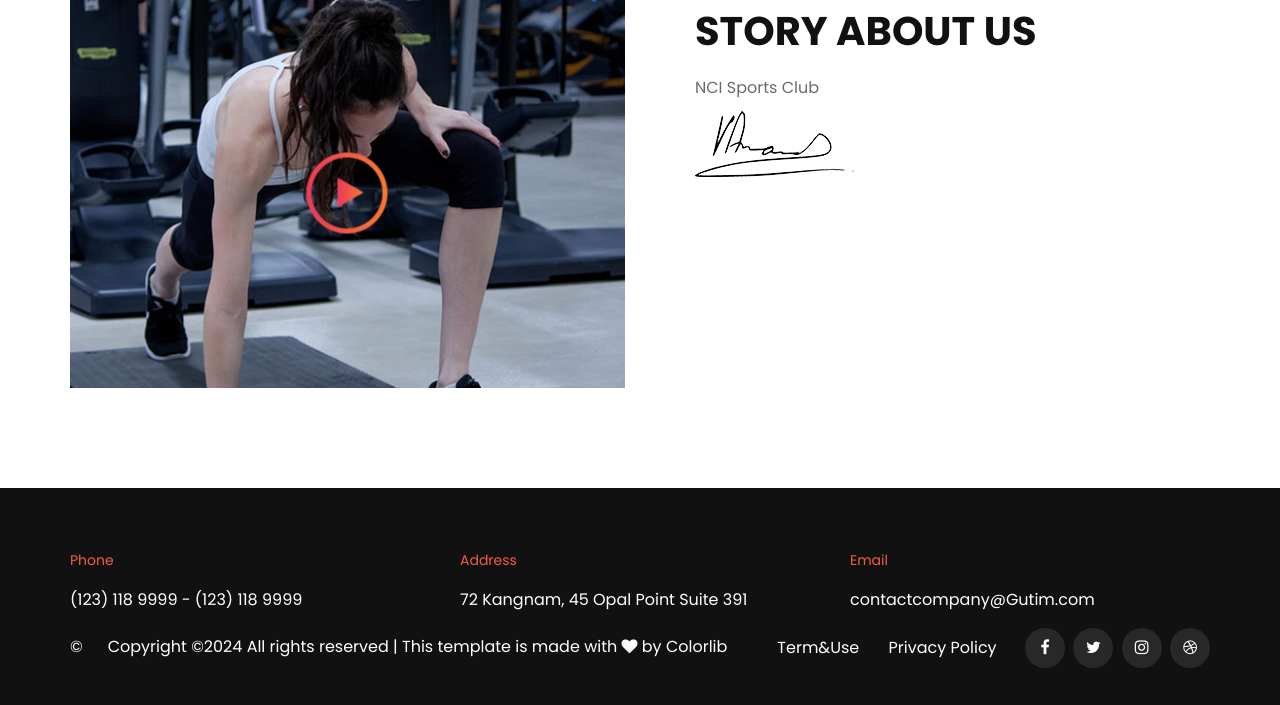
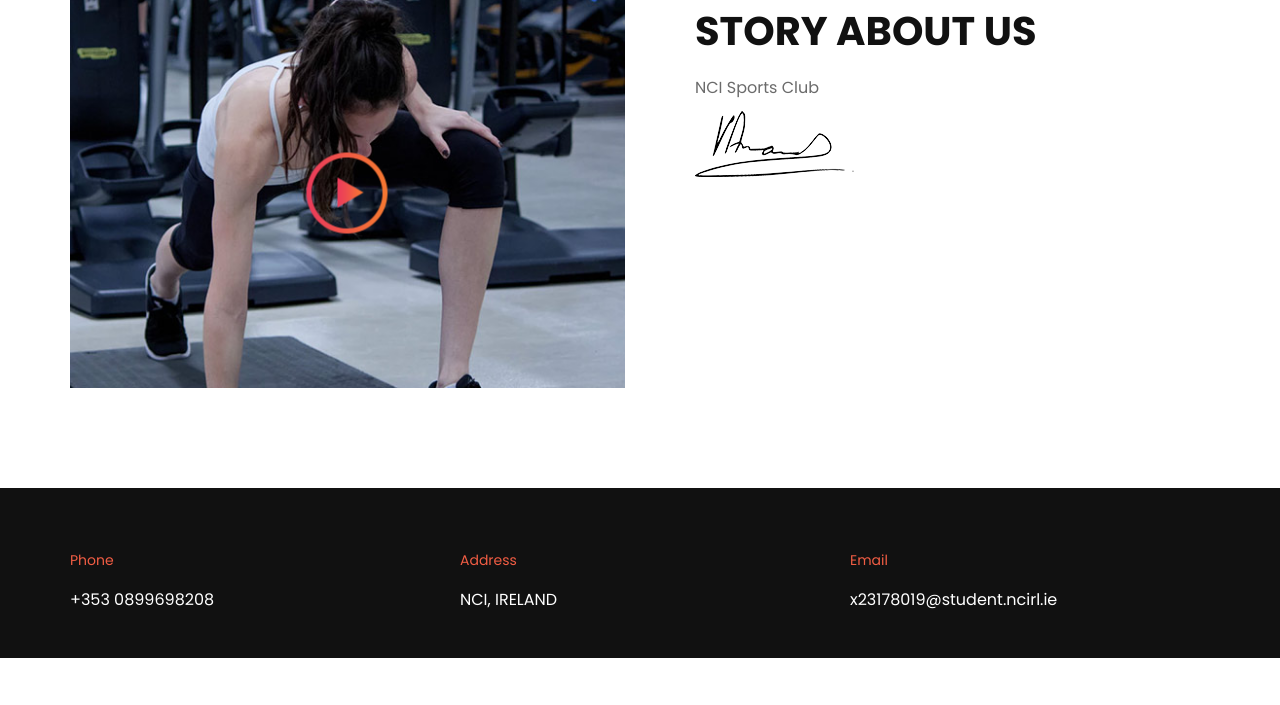
Before and after one commit to Deepaktyagi420/clubmanagementapp, a Django app: page /about-us/ in a window 1280 px wide. Shown: the part 501-1206 px from the top of the page. After the commit the page ends 1159 px from the top, so only its background shows below. Run offline with Django 4.2, Linux system fonts and the light colour scheme; some libraries are stand-ins or nearby versions.

Commit message:
Final Commit

```diff
--- a/clubapp/templates/index.html
+++ b/clubapp/templates/index.html
@@ -73,38 +73,23 @@
                 <div class="col-md-4">
                     <div class="contact-option">
                         <span>Phone</span>
-                        <p>(123) 118 9999 - (123) 118 9999</p>
+                        <p>+353 0899698208</p>
                     </div>
                 </div>
                 <div class="col-md-4">
                     <div class="contact-option">
                         <span>Address</span>
-                        <p>72 Kangnam, 45 Opal Point Suite 391</p>
+                        <p>NCI, IRELAND</p>
                     </div>
                 </div>
                 <div class="col-md-4">
                     <div class="contact-option">
                         <span>Email</span>
-                        <p>contactcompany@Gutim.com</p>
+                        <p>x23178019@student.ncirl.ie</p>
                     </div>
                 </div>
             </div>
 
-            <div class="copyright-text">
-                <ul>
-                    <li><a href="#">Term&Use</a></li>
-                    <li><a href="#">Privacy Policy</a></li>
-                </ul>
-                <p>&copy;<p><!-- Link back to Colorlib can't be removed. Template is licensed under CC BY 3.0. -->
-  Copyright &copy;<script>document.write(new Date().getFullYear());</script> All rights reserved | This template is made with <i class="fa fa-heart" aria-hidden="true"></i> by <a href="https://colorlib.com" target="_blank">Colorlib</a>
-  <!-- Link back to Colorlib can't be removed. Template is licensed under CC BY 3.0. --></p></p>
-                <div class="footer-social">
-                    <a href="#"><i class="fa fa-facebook"></i></a>
-                    <a href="#"><i class="fa fa-twitter"></i></a>
-                    <a href="#"><i class="fa fa-instagram"></i></a>
-                    <a href="#"><i class="fa fa-dribbble"></i></a>
-                </div>
-            </div>
         </div>
     </footer>
     </body>
```
